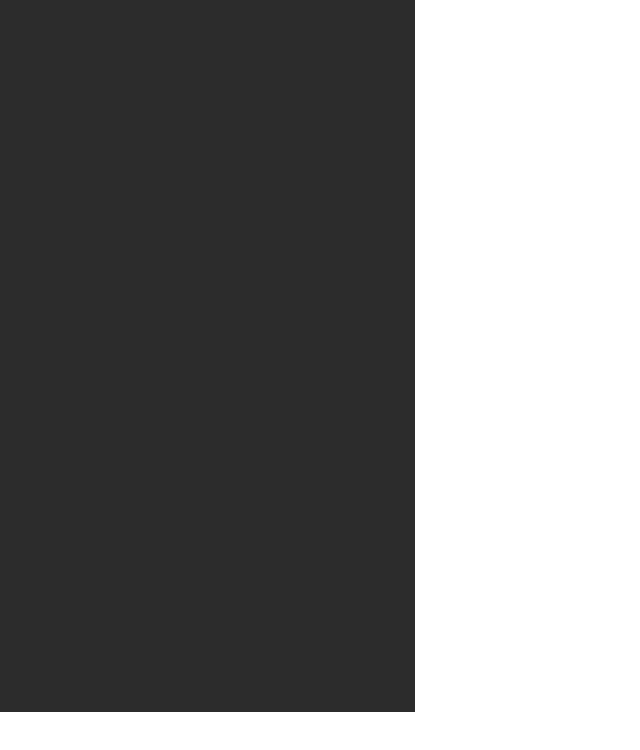
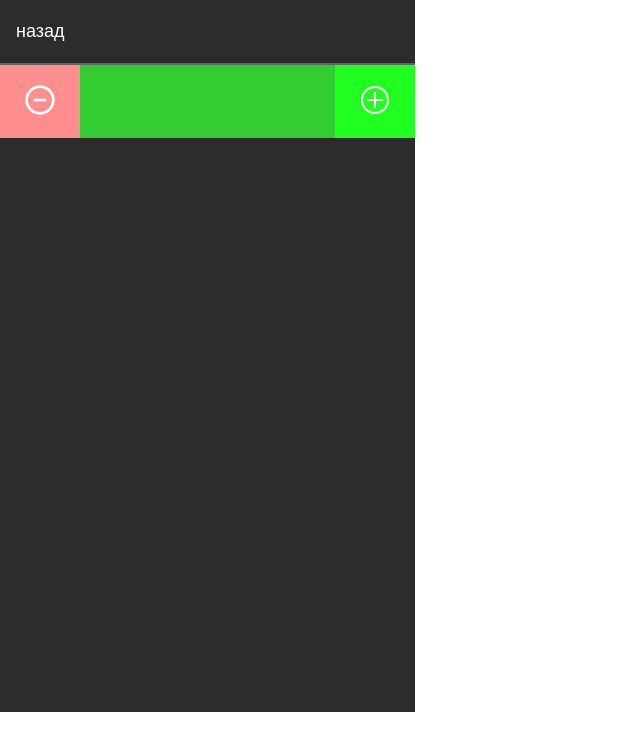
Before and after one commit to nikolajbotalov/Purse, a React (Create React App) app: page /balancepage in a window 1280 px wide. Shown: the top 750 px of the page, without its empty margins (0-640 px from the left). Built offline with nearby package versions, Linux system fonts and the light colour scheme.

Commit message:
add balance page

```diff
--- a/src/App.js
+++ b/src/App.js
@@ -1,13 +1,14 @@
 import React from 'react';
 import { Route } from 'react-router';
 
-import { Home, NewBalance } from './pages';
+import { BalancePage, HomePage, NewBalancePage } from './pages';
 
 const App = () => {
   return (
     <div className="wrapper">
-      <Route path="/" component={Home} exact />
-      <Route path="/newbalance" component={NewBalance} exact />
+      <Route path="/" component={HomePage} exact />
+      <Route path="/newbalance" component={NewBalancePage} exact />
+      <Route path="/balancepage" component={BalancePage} />
     </div>
   );
 };
--- a/src/components/BalanceBlock.jsx
+++ b/src/components/BalanceBlock.jsx
@@ -1,14 +1,29 @@
 import React from 'react';
-import { useSelector } from 'react-redux';
+import PropTypes from 'prop-types';
 
-const BalanceBlock = () => {
-  const totalBalance = useSelector(({ balanceReducer }) => balanceReducer.totalBalance);
+import Button from './Button';
 
+import removeIcon from '../assets/img/remove.svg';
+import addIcon from '../assets/img/add.svg';
+
+const BalanceBlock = ({ hideBtns, classname, balance }) => {
   return (
-    <div className="balance-block">
-      <span>{totalBalance}</span>
+    <div className={!classname ? 'balance-block' : `balance-block ${classname}`}>
+      {!hideBtns ? null : <Button icon={removeIcon} classname="remove" />}
+      <span>{balance}</span>
+      {!hideBtns ? null : <Button icon={addIcon} classname="add" />}
     </div>
   );
 };
 
+BalanceBlock.propTypes = {
+  hideBtns: PropTypes.bool,
+  classname: PropTypes.string,
+};
+
+BalanceBlock.defaultTypes = {
+  hideBtns: false,
+  classname: '',
+};
+
 export default BalanceBlock;
--- a/src/components/Button.jsx
+++ b/src/components/Button.jsx
@@ -1,10 +1,10 @@
 import React from 'react';
 import PropTypes from 'prop-types';
 
-const Button = ({ icon, btnText, onClick }) => {
+const Button = ({ icon, btnText, onClick, classname }) => {
   return (
     <>
-      <button onClick={onClick}>
+      <button onClick={onClick} className={classname}>
         {icon && <img src={icon} alt="btn icon" />}
         {btnText && <span>{btnText}</span>}
       </button>
--- /dev/null
+++ b/src/pages/BalancePage.jsx
@@ -0,0 +1,19 @@
+import React from 'react';
+import { useSelector } from 'react-redux';
+
+import { Header, BalanceBlock } from '../components';
+
+const BalancePage = ({ balanceName }) => {
+  const balanceData = useSelector(({ balanceReducer }) => balanceReducer);
+
+  console.log(balanceName);
+
+  return (
+    <div>
+      <Header backBtnText="назад" prevPage="/" />
+      <BalanceBlock hideBtns={true} balance={balanceData.balanceItem.balance} />
+    </div>
+  );
+};
+
+export default BalancePage;
--- a/src/pages/Home.jsx
+++ /dev/null
@@ -1,22 +0,0 @@
-import React from 'react';
-import { useSelector } from 'react-redux';
-
-import { HomeHeader, BalanceBlock, BalanceItem } from '../components';
-
-const Home = () => {
-  const balanceData = useSelector(({ balanceReducer }) => balanceReducer.balanceItem);
-
-  console.log(balanceData);
-
-  return (
-    <div>
-      <HomeHeader />
-      <BalanceBlock />
-      {balanceData.map((balance, index) => {
-        return <BalanceItem key={index} name={balance.balanceName} balance={balance.balance} />;
-      })}
-    </div>
-  );
-};
-
-export default Home;
--- /dev/null
+++ b/src/pages/HomePage.jsx
@@ -0,0 +1,25 @@
+import React from 'react';
+import { useSelector } from 'react-redux';
+import { Link } from 'react-router-dom';
+
+import { HomeHeader, BalanceBlock, BalanceItem } from '../components';
+
+const Home = () => {
+  const { balanceItem, totalBalance } = useSelector(({ balanceReducer }) => balanceReducer);
+
+  return (
+    <div>
+      <HomeHeader />
+      <BalanceBlock classname="home" balance={totalBalance} />
+      {balanceItem.map((balance, index) => {
+        return (
+          <Link to="/balancepage" key={index}>
+            <BalanceItem name={balance.balanceName} balance={balance.balance} />
+          </Link>
+        );
+      })}
+    </div>
+  );
+};
+
+export default Home;
--- a/src/pages/NewBalance.jsx
+++ b/src/pages/NewBalancePage.jsx
@@ -1,5 +1,5 @@
 import React from 'react';
-import { useDispatch, useSelector } from 'react-redux';
+import { useDispatch } from 'react-redux';
 
 import { newBalanceItem } from '../redux/actions/newBalanceItem';
 import { Header } from '../components';
@@ -7,9 +7,6 @@
 const NewBalance = () => {
   const dispatch = useDispatch();
   const [balanceData, setBalanceData] = React.useState(null);
-  const balanceItems = useSelector(({ balanceReducer }) => balanceReducer.balanceItem);
-
-  // console.log(balanceItems);
 
   const getBalanceData = (e) => {
     const data = {
--- a/src/pages/index.js
+++ b/src/pages/index.js
@@ -1,2 +1,3 @@
-export { default as Home } from './Home';
-export { default as NewBalance } from './NewBalance';
+export { default as BalancePage } from './BalancePage';
+export { default as HomePage } from './HomePage';
+export { default as NewBalancePage } from './NewBalancePage';
--- a/src/scss/app.scss
+++ b/src/scss/app.scss
@@ -9,6 +9,10 @@
 
 button {
   cursor: pointer;
+}
+
+a {
+  text-decoration: none;
 }
 
 .wrapper {
--- a/src/scss/components/_all.scss
+++ b/src/scss/components/_all.scss
@@ -1,2 +1,3 @@
+@import './balance-block';
+@import './balance-item';
 @import './home-header';
-@import './balance-item';
--- /dev/null
+++ b/src/scss/components/_balance-block.scss
@@ -0,0 +1,37 @@
+@import '../variables';
+
+.balance-block {
+  display: flex;
+  align-items: center;
+  justify-content: space-between;
+  background-color: $balance-bg;
+  text-align: center;
+
+  &.home {
+    justify-content: space-evenly;
+    text-align: center;
+  }
+
+  span {
+    height: 73px;
+    font-size: 48px;
+    line-height: 73px;
+    color: $balance-color-txt;
+  }
+
+  button {
+    border: none;
+
+    &.remove {
+      background-color: #ff8f8f;
+    }
+
+    &.add {
+      background-color: #21ff21;
+    }
+  }
+
+  img {
+    padding: 18px;
+  }
+}
--- a/src/scss/components/_home-header.scss
+++ b/src/scss/components/_home-header.scss
@@ -1,15 +1,4 @@
 @import '../variables';
 
 .balance-block {
-  width: 415px;
-  height: 73px;
-  background-color: $balance-bg;
-  text-align: center;
-
-  span {
-    height: 73px;
-    font-size: 48px;
-    line-height: 73px;
-    color: $balance-color-txt;
-  }
 }
```
Also changed, not shown: src/assets/img/add.svg (added), src/assets/img/remove.svg (added).
